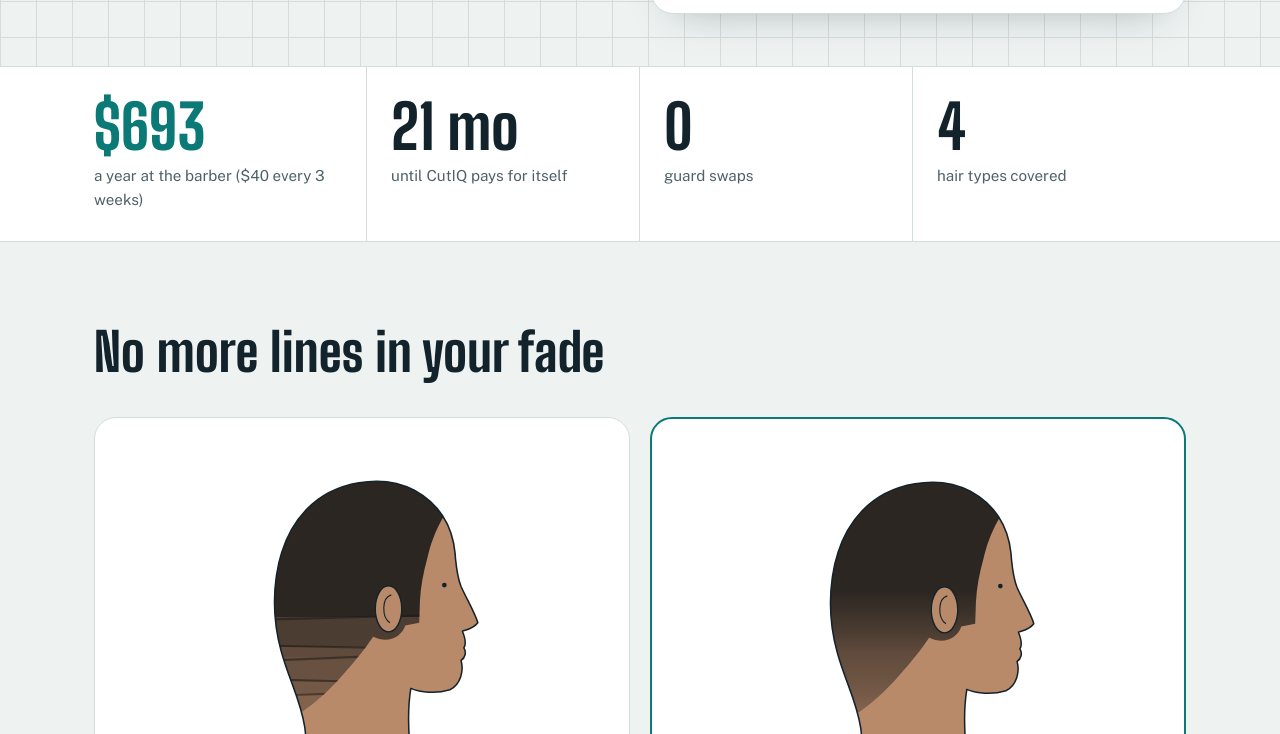
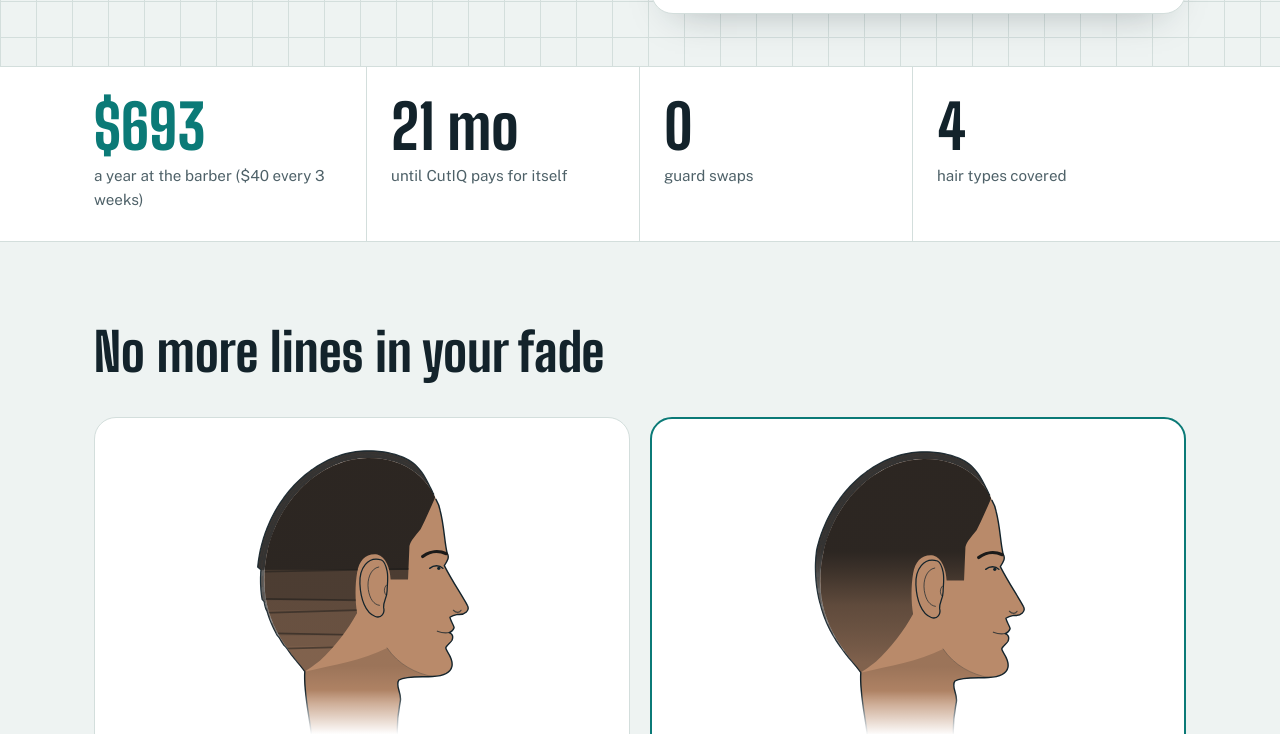
Before and after one commit to alsouki-claudegit/cutiq, a plain HTML site: page index.html in a window 1280 px wide. Shown: the part 719-1453 px from the top of the page. Drawn offline with nearby package versions, Linux system fonts and the light colour scheme.

Commit message:
Realistic male head profile with hair that has real length (2026-11-18 11:11)
Co-Authored-By: Claude Opus 5.5 <noreply@anthropic.com>
Claude-Session: https://claude.ai/code/session_01EwaELZMgZq7PMMtyppH5US

```diff
--- a/index.html
+++ b/index.html
@@ -230,36 +230,7 @@ footer{border-top:1px solid var(--grout);padding:28px 0 40px;font-size:.9rem;col
           </div>
         </div>
 
-        <svg id="head" viewBox="0 0 380 430" role="img" aria-label="Side view of a head showing the fade the clipper will cut, with guard numbers from the neck up">
-          <defs>
-            <clipPath id="headClip"><path class="headPath" d=""/></clipPath>
-            <clipPath id="hairClip"><path class="hairPath" d=""/></clipPath>
-            <clipPath id="cutClip"><rect id="cutRect" x="0" y="0" width="380" height="430"/></clipPath>
-            <linearGradient id="fadeGrad" gradientUnits="userSpaceOnUse" x1="0" y1="398" x2="0" y2="50"></linearGradient>
-          </defs>
-          <g id="ruler"></g>
-          <g transform="translate(18,0)">
-            <path class="headPath" d="" fill="var(--skin)"/>
-            <g clip-path="url(#headClip)">
-              <g clip-path="url(#hairClip)">
-                <rect id="uncut" x="0" y="0" width="380" height="430" fill="var(--hair)"/>
-                <g clip-path="url(#cutClip)">
-                  <rect x="0" y="0" width="380" height="430" fill="var(--skin)"/>
-                  <rect x="0" y="0" width="380" height="430" fill="url(#fadeGrad)"/>
-                </g>
-              </g>
-            </g>
-            <path class="headPath" d="" fill="none" stroke="var(--ink)" stroke-width="2.2" stroke-linejoin="round"/>
-            <ellipse cx="238" cy="242" rx="19" ry="33" fill="var(--skin)" stroke="var(--ink)" stroke-width="2"/>
-            <path d="M242 222 C228 226 228 254 240 262" fill="none" stroke="var(--ink)" stroke-width="1.6"/>
-            <circle cx="318" cy="208" r="3.4" fill="var(--ink)"/>
-            <line id="cutLine" x1="40" x2="300" y1="398" y2="398" stroke="#2FB3AF" stroke-width="2" stroke-dasharray="6 5"/>
-          </g>
-          <g id="clipper">
-            <rect x="2" y="-14" width="30" height="28" rx="7" fill="var(--jar)"/>
-            <rect x="8" y="-8" width="18" height="4" rx="2" fill="#fff"/>
-          </g>
-        </svg>
+        <svg id="head" viewBox="0 0 400 440" role="img" aria-label="Side view of a man's head showing the fade the clipper will cut, with guard numbers from the neck up"></svg>
 
         <div class="controls">
           <fieldset>
@@ -298,11 +269,11 @@ footer{border-top:1px solid var(--grout);padding:28px 0 40px;font-size:.9rem;col
       <h2>No more lines in your fade</h2>
       <div class="ba">
         <figure>
-          <svg class="mini" data-mode="hand" viewBox="0 0 380 430" role="img" aria-label="Fade cut by swapping guards by hand, with a visible line at each guard change"></svg>
+          <svg class="mini" data-mode="hand" viewBox="30 14 340 430" role="img" aria-label="Fade cut by swapping guards by hand, with a visible line at each guard change"></svg>
           <figcaption><b>Swapping guards by hand</b><span>Every guard change leaves a line</span></figcaption>
         </figure>
         <figure class="us">
-          <svg class="mini" data-mode="cutiq" viewBox="0 0 380 430" role="img" aria-label="Fade cut with CutIQ, blending smoothly from the neck up"></svg>
+          <svg class="mini" data-mode="cutiq" viewBox="30 14 340 430" role="img" aria-label="Fade cut with CutIQ, blending smoothly from the neck up"></svg>
           <figcaption><b>CutIQ</b><span>The guard changes as you move, so it blends</span></figcaption>
         </figure>
       </div>
@@ -425,75 +396,169 @@ footer{border-top:1px solid var(--grout);padding:28px 0 40px;font-size:.9rem;col
 
 <script>
 (function(){
+  var NS="http://www.w3.org/2000/svg";
+  function el(tag,attrs,parent){var e=document.createElementNS(NS,tag);for(var k in attrs)e.setAttribute(k,attrs[k]);if(parent)parent.appendChild(e);return e;}
+
   // standard clipper guard sizes: guard number to millimetres
   var MM={0.5:1.5,1:3,1.5:4.5,2:6,3:10,4:13,6:19,8:25};
   var INCH={4:"½ in",6:"¾ in",8:"1 in"};
   var LOW=[0.5,1,1.5,2,3];
-  var Y0=398, YTOP=50, BLEND=46;
-  var END={low:305,mid:262,high:214};
+  var Y0=346, YTOP=40, BLEND=36;              // nape hairline, crown, length of the blend into the top
+  var END={low:250,mid:208,high:168};         // where the fade stops: mid ear, top of ear, temple
   var NAME={low:"Low",mid:"Mid",high:"High"};
-  var HEAD="M118 412 C112 372 96 346 84 302 C66 236 72 150 120 100 C160 58 230 48 275 72 C315 94 332 130 334 170 C336 190 338 200 342 210 C350 228 362 248 366 262 C360 270 350 272 344 274 C348 284 350 292 346 298 C350 304 348 312 342 316 C346 330 342 350 326 358 C306 364 284 362 270 356 C266 380 266 404 268 430 L120 430 Z";
-  var HAIR="M318 108 C306 128 298 150 294 168 C288 190 284 210 283 232 L282 262 L262 266 C256 284 236 292 216 282 C204 300 186 322 166 344 C146 366 124 384 104 396 L60 430 L0 430 L0 0 L380 0 L380 84 Z";
-  document.querySelectorAll(".headPath").forEach(function(p){p.setAttribute("d",HEAD);});
-  document.querySelectorAll(".hairPath").forEach(function(p){p.setAttribute("d",HAIR);});
+  var PX=0.55;                                // drawing pixels per millimetre of hair (head is about 23 cm tall)
+  var HAIRC="#1B1A19";
 
-  var NS="http://www.w3.org/2000/svg";
-  function el(tag,attrs){var e=document.createElementNS(NS,tag);for(var k in attrs)e.setAttribute(k,attrs[k]);return e;}
-  function alpha(mm){return 0.15+0.85*Math.sqrt(Math.min(mm,25)/25);}
-  function off(y){return ((Y0-y)/(Y0-YTOP)).toFixed(4);}
+  // a man's head in profile, facing right
+  var SKULL="M118 346 C100 320 60 282 60 215 C60 120 130 42 205 40 C262 38 300 70 312 115";
+  var FACE_TAIL="C318 138 318 160 322 176 C326 182 322 188 318 194 C328 214 344 238 351 251 C355 258 348 265 337 264 C332 265 329 266 326 268 C327 274 331 278 332 283 C331 286 328 289 325 290 C330 292 331 296 329 301 C327 305 321 308 320 312 C321 318 331 326 329 338 C327 348 317 352 301 353 C285 354 263 352 253 358 C247 366 257 376 255 388 C253 400 249 415 251 440";
+  var HEAD="M128 440 C124 405 116 375 118 346 C100 320 60 282 60 215 C60 120 130 42 205 40 C262 38 300 70 312 115 "+FACE_TAIL+" Z";
+  var FACE="M306 99 C309 104 311 109 312 115 "+FACE_TAIL;
+  var NAPE="M118 346 C116 375 124 405 128 440";
+  var HAIRAREA="M305 96 C298 112 292 126 284 142 C276 152 270 158 268 166 L266 214 L241 214 C240 196 234 182 222 178 C206 176 196 186 193 204 C190 222 190 244 193 262 C180 286 160 312 140 330 C130 338 122 343 118 346 L40 362 L0 362 L0 0 L400 0 L400 60 Z";
+  var EAR="M228 186 C208 180 196 198 197 220 C198 242 205 262 219 267 C228 270 233 262 231 254 C230 246 236 240 236 230 C236 222 238 212 236 202 C234 192 232 188 228 186 Z";
+
+  function smooth(x){x=Math.max(0,Math.min(1,x));return x*x*(3-2*x);}
+  function alpha(mm){return mm<=0?0:0.15+0.85*Math.sqrt(Math.min(mm,25)/25);}
+
+  // hair length (mm) at height y for a fade plan; linear between band centres = a blended fade
+  function planMM(height,top){
+    var yEnd=END[height], h=(Y0-yEnd)/LOW.length, s=[[Y0+40,0],[Y0+2,1.5]];
+    LOW.forEach(function(g,k){s.push([Y0-(k+.5)*h,MM[g]]);});
+    s.push([yEnd-BLEND,MM[top]]); s.push([-200,MM[top]]);
+    return function(y){
+      if(y>s[0][0]) return 0;
+      for(var i=0;i<s.length-1;i++){var a=s[i],b=s[i+1];
+        if(y<=a[0]&&y>=b[0]){var t=(a[0]-y)/(a[0]-b[0]);return a[1]+(b[1]-a[1])*t;}}
+      return MM[top];
+    };
+  }
+  // the same mid fade cut by hand: flat bands with uneven hard edges
+  var HAND_H=(Y0-END.mid)/5;
+  var HAND_EDGES=[Y0+2,Y0-HAND_H*1.3,Y0-HAND_H*1.9,Y0-HAND_H*3.2,Y0-HAND_H*3.7,END.mid-8];
+  function handMM(y){
+    var seq=[0.5,1,1.5,2,3];
+    if(y>Y0+2) return 0;
+    for(var k=0;k<HAND_EDGES.length-1;k++){ if(y<=HAND_EDGES[k]&&y>HAND_EDGES[k+1]) return MM[seq[k]]; }
+    return MM[6];
+  }
+  function uncutMM(y){return y>Y0+2?0:25;}
+
+  var uid=0;
+  function buildHead(svg,opt){
+    while(svg.firstChild) svg.removeChild(svg.firstChild);
+    var id="hd"+(uid++), tx=opt.tx||0;
+    var defs=el("defs",{},svg);
+    el("path",{d:HEAD},el("clipPath",{id:id+"c"},defs));
+    el("path",{d:HAIRAREA},el("clipPath",{id:id+"a"},defs));
+
+    // walk the skull from the nape to the front hairline, with the outward normal at each step
+    var probe=el("g",{visibility:"hidden"},svg), sk=el("path",{d:SKULL},probe);
+    var L=sk.getTotalLength(), sEnd=L, s;
+    for(s=L*0.7;s<=L;s+=1){ if(sk.getPointAtLength(s).x>=303){sEnd=s;break;} }
+    var N=150, pts=[];
+    for(var i=0;i<=N;i++){
+      s=sEnd*i/N;
+      var p=sk.getPointAtLength(s), a=sk.getPointAtLength(Math.max(0,s-.6)), b=sk.getPointAtLength(Math.min(sEnd,s+.6));
+      var dx=b.x-a.x, dy=b.y-a.y, l=Math.hypot(dx,dy)||1, nx=dy/l, ny=-dx/l;
+      if((p.x-195)*nx+(p.y-215)*ny<0){nx=-nx;ny=-ny;}
+      pts.push({x:p.x,y:p.y,nx:nx,ny:ny,t:i/N});
+    }
+    svg.removeChild(probe);
+
+    // hair sticks out from the skull by its real length, so the outline shows the fade too
+    function band(mmAt,frac){
+      var outer=[],inner=[];
+      pts.forEach(function(p){
+        var f=smooth(p.t/0.06)*smooth((1-p.t)/0.12), d=mmAt(p.y)*PX*f*(frac||1);
+        outer.push((p.x+p.nx*d).toFixed(1)+" "+(p.y+p.ny*d).toFixed(1));
+        inner.push(p.x.toFixed(1)+" "+p.y.toFixed(1));
+      });
+      return {edge:"M"+outer.join(" L"), fill:"M"+outer.join(" L")+" L"+inner.reverse().join(" L")+" Z"};
+    }
+    function grad(mmAt,gid,samples){
+      var y1=Y0+40, y2=YTOP-30, g=el("linearGradient",{id:gid,gradientUnits:"userSpaceOnUse",x1:0,y1:y1,x2:0,y2:y2},defs);
+      for(var i=0;i<=samples;i++){var y=y1+(y2-y1)*i/samples;
+        el("stop",{offset:(i/samples).toFixed(4),"stop-color":HAIRC,"stop-opacity":alpha(mmAt(y)).toFixed(3)},g);}
+      return "url(#"+gid+")";
+    }
+    function hairLayer(parent,mmAt,samples,key){
+      var fill=grad(mmAt,id+"g"+key,samples);
+      var inner=el("g",{"clip-path":"url(#"+id+"a)"},el("g",{"clip-path":"url(#"+id+"c)"},parent));
+      el("rect",{x:0,y:0,width:400,height:440,fill:fill},inner);
+      var bd=band(mmAt);
+      el("path",{d:bd.fill,fill:fill},parent);
+      [0.45,0.8].forEach(function(fr){   // a little strand texture on the longer hair
+        el("path",{d:band(mmAt,fr).edge,fill:"none",stroke:"#4A3C31","stroke-width":1.1,"stroke-opacity":.45,"stroke-dasharray":"16 7"},parent);
+      });
+      el("path",{d:bd.edge,fill:"none",stroke:"var(--ink)","stroke-width":1.7,"stroke-linejoin":"round","stroke-opacity":.9},parent);
+      return inner;
+    }
+
+    // the neck fades out at the bottom instead of ending in a flat cut
+    var fm=el("linearGradient",{id:id+"fm",gradientUnits:"userSpaceOnUse",x1:0,y1:372,x2:0,y2:436},defs);
+    el("stop",{offset:0,"stop-color":"#fff"},fm); el("stop",{offset:1,"stop-color":"#000"},fm);
+    var mk=el("mask",{id:id+"m",maskUnits:"userSpaceOnUse",x:-50,y:-50,width:500,height:540},defs);
+    el("rect",{x:-50,y:-50,width:500,height:540,fill:"url(#"+id+"fm)"},mk);
+    var root=el("g",{transform:"translate("+tx+",0)",mask:"url(#"+id+"m)"},svg);
+    el("path",{d:HEAD,fill:"var(--skin)"},root);
+    // soft shadow under the jaw
+    var sg=el("linearGradient",{id:id+"sg",gradientUnits:"userSpaceOnUse",x1:0,y1:338,x2:0,y2:392},defs);
+    el("stop",{offset:0,"stop-color":"#000","stop-opacity":.16},sg); el("stop",{offset:1,"stop-color":"#000","stop-opacity":0},sg);
+    el("path",{d:"M301 353 C285 354 263 352 253 358 C247 366 257 376 255 388 L255 396 L118 396 L118 346 C160 336 200 330 236 312 C252 336 278 350 301 353 Z",fill:"url(#"+id+"sg)","clip-path":"url(#"+id+"c)"},root);
+
+    var api={};
+    if(opt.mode==="live"){
+      var ur=el("rect",{x:0,y:0,width:400,height:0},el("clipPath",{id:id+"u"},defs));
+      var cr=el("rect",{x:0,y:0,width:400,height:440},el("clipPath",{id:id+"k"},defs));
+      hairLayer(el("g",{"clip-path":"url(#"+id+"u)"},root),uncutMM,24,"u");
+      hairLayer(el("g",{"clip-path":"url(#"+id+"k)"},root),opt.mmAt,90,"k");
+      var line=el("line",{x1:40,x2:300,y1:Y0,y2:Y0,stroke:"#2FB3AF","stroke-width":2,"stroke-dasharray":"6 5"},root);
+      api.setCut=function(y){
+        ur.setAttribute("height",Math.max(0,y)); cr.setAttribute("y",y); cr.setAttribute("height",Math.max(0,440-y));
+        line.setAttribute("y1",y); line.setAttribute("y2",y); line.style.opacity=(y<=YTOP+1)?0:1;
+      };
+    } else {
+      var inner=hairLayer(el("g",{},root),opt.mmAt,opt.mode==="hand"?260:90,"s");
+      if(opt.mode==="hand"){
+        HAND_EDGES.slice(1).forEach(function(y,k){
+          var tilt=[5,-4,6,-3,4][k];   // a hand-cut guard line is never level
+          el("path",{d:"M0 "+(y+tilt)+" L400 "+(y-tilt),stroke:HAIRC,"stroke-opacity":.5,"stroke-width":2.5},inner);
+        });
+      }
+    }
+
+    // face details
+    var ink={fill:"none",stroke:"var(--ink)","stroke-linecap":"round","stroke-linejoin":"round"};
+    function stroke(d,w,o){var a={d:d,"stroke-width":w,"stroke-opacity":o||1};for(var k in ink)a[k]=ink[k];return el("path",a,root);}
+    stroke(FACE,2); stroke(NAPE,2);
+    el("path",{d:EAR,fill:"var(--skin)",stroke:"var(--ink)","stroke-width":1.8},root);
+    stroke("M224 196 C212 198 207 214 209 228 C211 242 217 250 225 251",1.4,.7);
+    stroke("M235 222 C231 226 231 233 235 237",1.4,.7);
+    el("path",{d:"M287 181 C297 173 310 172 321 177",fill:"none",stroke:HAIRC,"stroke-width":4.5,"stroke-linecap":"round"},root);
+    stroke("M297 198 C303 193 311 193 316 198",2);
+    el("circle",{cx:310,cy:198,r:2.3,fill:"var(--ink)"},root);
+    stroke("M331 258 C335 262 340 262 342 258",1.6,.7);
+    stroke("M325 290 C319 291 313 290 308 288",1.6,.75);
+    stroke("M301 353 C278 349 252 336 236 312",1.2,.35);
+    return api;
+  }
 
   // ----- the two still heads: by hand (hard steps) and CutIQ (smooth blend)
-  document.querySelectorAll("svg.mini").forEach(function(svg,i){
-    var id="m"+i, hand=svg.getAttribute("data-mode")==="hand";
-    var defs=el("defs",{});
-    var hc=el("clipPath",{id:id+"h"}); hc.appendChild(el("path",{d:HEAD})); defs.appendChild(hc);
-    var hr=el("clipPath",{id:id+"r"}); hr.appendChild(el("path",{d:HAIR})); defs.appendChild(hr);
-    var g=el("linearGradient",{id:id+"g",gradientUnits:"userSpaceOnUse",x1:0,y1:Y0,x2:0,y2:YTOP});
-    var yEnd=END.mid, h=(Y0-yEnd)/LOW.length, seq=LOW.concat([6]);
-    if(hand){
-      // each guard is a flat band with a hard edge, and the edges sit unevenly
-      var edges=[Y0,Y0-h*1.3,Y0-h*1.9,Y0-h*3.2,Y0-h*3.7,yEnd-8,YTOP];
-      seq.forEach(function(gd,k){
-        var a=alpha(MM[gd]);
-        g.appendChild(el("stop",{offset:off(edges[k]),"stop-color":"#1B1A19","stop-opacity":a}));
-        g.appendChild(el("stop",{offset:off(edges[k+1]),"stop-color":"#1B1A19","stop-opacity":a}));
-      });
-    } else {
-      g.appendChild(el("stop",{offset:0,"stop-color":"#1B1A19","stop-opacity":alpha(MM[0.5])}));
-      LOW.forEach(function(gd,k){g.appendChild(el("stop",{offset:off(Y0-(k+.5)*h),"stop-color":"#1B1A19","stop-opacity":alpha(MM[gd])}));});
-      g.appendChild(el("stop",{offset:off(yEnd-BLEND),"stop-color":"#1B1A19","stop-opacity":alpha(MM[6])}));
-      g.appendChild(el("stop",{offset:1,"stop-color":"#1B1A19","stop-opacity":alpha(MM[6])}));
-    }
-    defs.appendChild(g); svg.appendChild(defs);
-    var lines=[];
-    if(hand){ lines=[Y0-h*1.3,Y0-h*1.9,Y0-h*3.2,Y0-h*3.7,yEnd-8]; }
-    var root=el("g",{transform:"translate(-10,0)"});
-    root.appendChild(el("path",{d:HEAD,fill:"var(--skin)"}));
-    var c1=el("g",{"clip-path":"url(#"+id+"h)"}), c2=el("g",{"clip-path":"url(#"+id+"r)"});
-    c2.appendChild(el("rect",{x:0,y:0,width:380,height:430,fill:"url(#"+id+"g)"}));
-    lines.forEach(function(y,k){
-      // a hand-cut guard line is never level: tilt each one a little
-      var tilt=[6,-5,8,-4,5][k];
-      c2.appendChild(el("path",{d:"M0 "+(y+tilt)+" L380 "+(y-tilt),stroke:"#1B1A19","stroke-opacity":.55,"stroke-width":3}));
-    });
-    c1.appendChild(c2); root.appendChild(c1);
-    root.appendChild(el("path",{d:HEAD,fill:"none",stroke:"var(--ink)","stroke-width":2.2,"stroke-linejoin":"round"}));
-    root.appendChild(el("ellipse",{cx:238,cy:242,rx:19,ry:33,fill:"var(--skin)",stroke:"var(--ink)","stroke-width":2}));
-    root.appendChild(el("path",{d:"M242 222 C228 226 228 254 240 262",fill:"none",stroke:"var(--ink)","stroke-width":1.6}));
-    root.appendChild(el("circle",{cx:318,cy:208,r:3.4,fill:"var(--ink)"}));
-    svg.appendChild(root);
+  document.querySelectorAll("svg.mini").forEach(function(svg){
+    var hand=svg.getAttribute("data-mode")==="hand";
+    buildHead(svg,{mode:hand?"hand":"cutiq",mmAt:hand?handMM:planMM("mid",6),tx:0});
   });
 
   // ----- the live fade builder
-  var grad=document.getElementById("fadeGrad"), ruler=document.getElementById("ruler");
-  var cutRect=document.getElementById("cutRect"), cutLine=document.getElementById("cutLine"), clipper=document.getElementById("clipper");
+  var svg=document.getElementById("head"), TX=40;
   var roG=document.getElementById("roGuard"), roM=document.getElementById("roMm"), plan=document.getElementById("planText");
-  var state={height:"mid",top:6}, raf=null;
+  var state={height:"mid",top:6}, raf=null, head=null, clipper=null;
 
   function bands(){
     var yEnd=END[state.height], h=(Y0-yEnd)/LOW.length, out=[];
     LOW.forEach(function(g,i){out.push({g:g,y1:Y0-i*h,y2:Y0-(i+1)*h});});
-    out.push({g:state.top,y1:yEnd,y2:YTOP,blend:true});
+    out.push({g:state.top,y1:yEnd,y2:YTOP-30,blend:true});
     return out;
   }
   function guardAt(y){
@@ -504,49 +569,34 @@ footer{border-top:1px solid var(--grout);padding:28px 0 40px;font-size:.9rem;col
   function show(y){ var g=guardAt(y); roG.textContent="#"+g; roM.textContent=MM[g]+" mm"; }
 
   function draw(){
+    head=buildHead(svg,{mode:"live",mmAt:planMM(state.height,state.top),tx:TX});
     var b=bands(), yEnd=END[state.height];
-    while(grad.firstChild) grad.removeChild(grad.firstChild);
-    grad.appendChild(el("stop",{offset:"0","stop-color":"#1B1A19","stop-opacity":alpha(MM[LOW[0]])}));
-    b.slice(0,LOW.length).forEach(function(z){
-      grad.appendChild(el("stop",{offset:off((z.y1+z.y2)/2),"stop-color":"#1B1A19","stop-opacity":alpha(MM[z.g])}));
+    var ruler=el("g",{},svg);
+    el("line",{x1:38,x2:38,y1:YTOP,y2:Y0,stroke:"#D3DEDC","stroke-width":2},ruler);
+    b.forEach(function(z){
+      var yc=z.blend?Math.max(YTOP+30,yEnd-BLEND-24):(z.y1+z.y2)/2;
+      el("line",{x1:33,x2:43,y1:z.y1,y2:z.y1,stroke:"#4E6168","stroke-width":1.5},ruler);
+      var t=el("text",{x:30,y:yc+5,"text-anchor":"end","font-family":"Big Shoulders Display, Arial Narrow, sans-serif","font-weight":"800","font-size":"15",fill:"#13232B"},ruler);
+      t.textContent="#"+z.g;
     });
-    grad.appendChild(el("stop",{offset:off(yEnd-BLEND),"stop-color":"#1B1A19","stop-opacity":alpha(MM[state.top])}));
-    grad.appendChild(el("stop",{offset:"1","stop-color":"#1B1A19","stop-opacity":alpha(MM[state.top])}));
-    document.getElementById("uncut").setAttribute("opacity",alpha(25));
-
-    while(ruler.firstChild) ruler.removeChild(ruler.firstChild);
-    ruler.appendChild(el("line",{x1:40,x2:40,y1:YTOP,y2:Y0,stroke:"#D3DEDC","stroke-width":2}));
-    b.forEach(function(z){
-      var yc=z.blend?Math.max(YTOP+40,yEnd-BLEND-30):(z.y1+z.y2)/2;
-      ruler.appendChild(el("line",{x1:35,x2:45,y1:z.y1,y2:z.y1,stroke:"#4E6168","stroke-width":1.5}));
-      var t=el("text",{x:32,y:yc+5,"text-anchor":"end","font-family":"Big Shoulders Display, Arial Narrow, sans-serif","font-weight":"800","font-size":"17",fill:"#13232B"});
-      t.textContent="#"+z.g; ruler.appendChild(t);
-    });
+    clipper=el("g",{},svg);
+    el("rect",{x:2,y:-13,width:28,height:26,rx:7,fill:"var(--jar)"},clipper);
+    el("rect",{x:7,y:-7,width:18,height:4,rx:2,fill:"#fff"},clipper);
     plan.textContent=NAME[state.height]+" fade, #0.5 up to #"+state.top+" ("+INCH[state.top]+")";
   }
-
-  function setPos(y){
-    cutRect.setAttribute("y",y); cutRect.setAttribute("height",430-y);
-    cutLine.setAttribute("y1",y); cutLine.setAttribute("y2",y);
-    clipper.setAttribute("transform","translate(44,"+y+")");
-    cutLine.style.opacity=(y<=YTOP+1)?0:1;
-    show(y);
-  }
-  function settle(){
-    var y=END[state.height]+4;
-    clipper.setAttribute("transform","translate(44,"+y+")");
-    cutLine.style.opacity=0; show(y);
-  }
+  function place(y){ clipper.setAttribute("transform","translate(42,"+y+")"); }
+  function setPos(y){ head.setCut(y); place(y); show(y); }
+  function settle(){ var y=END[state.height]+4; head.setCut(YTOP-40); place(y); show(y); }
   function run(){
     if(raf) cancelAnimationFrame(raf);
     var reduce=window.matchMedia&&window.matchMedia("(prefers-reduced-motion: reduce)").matches;
-    if(reduce){ setPos(YTOP); settle(); return; }
-    var start=null, dur=2600, from=Y0+20, to=YTOP;
+    if(reduce){ settle(); return; }
+    var start=null, dur=2600, from=Y0+20, to=YTOP-30;
     function step(t){
       if(!start) start=t;
       var p=Math.min(1,(t-start)/dur), e=p<.5?2*p*p:1-Math.pow(-2*p+2,2)/2;
       setPos(from+(to-from)*e);
-      if(p<1) raf=requestAnimationFrame(step); else { raf=null; setPos(YTOP); settle(); }
+      if(p<1) raf=requestAnimationFrame(step); else { raf=null; settle(); }
     }
     raf=requestAnimationFrame(step);
   }
@@ -556,18 +606,17 @@ footer{border-top:1px solid var(--grout);padding:28px 0 40px;font-size:.9rem;col
   document.getElementById("replay").addEventListener("click",run);
 
   // hover or drag over the head to read the guard at that height
-  var svg=document.getElementById("head");
   function probe(evt){
-    if(raf){cancelAnimationFrame(raf);raf=null;setPos(YTOP);}
+    if(raf){cancelAnimationFrame(raf);raf=null;head.setCut(YTOP-40);}
     var src=evt.touches?evt.touches[0]:evt, pt=svg.createSVGPoint();
     pt.x=src.clientX; pt.y=src.clientY;
-    var y=Math.max(YTOP+2,Math.min(Y0,pt.matrixTransform(svg.getScreenCTM().inverse()).y));
-    clipper.setAttribute("transform","translate(44,"+y+")"); show(y);
+    var y=Math.max(YTOP,Math.min(Y0,pt.matrixTransform(svg.getScreenCTM().inverse()).y));
+    place(y); show(y);
   }
   svg.addEventListener("mousemove",probe);
   svg.addEventListener("touchmove",probe,{passive:true});
 
-  draw(); setPos(YTOP); settle();
+  draw(); settle();
   setTimeout(run,450);
 
   // ----- barber math
```
